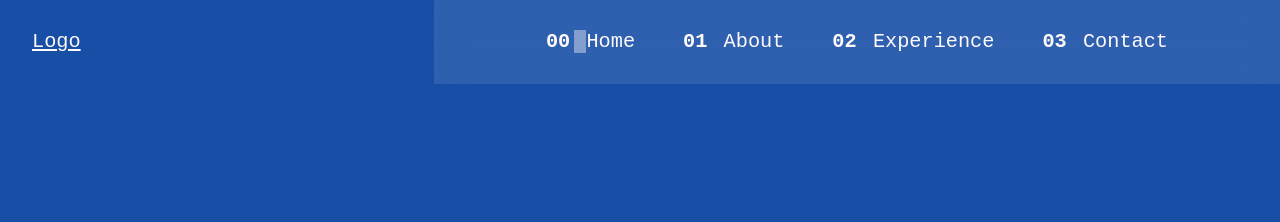
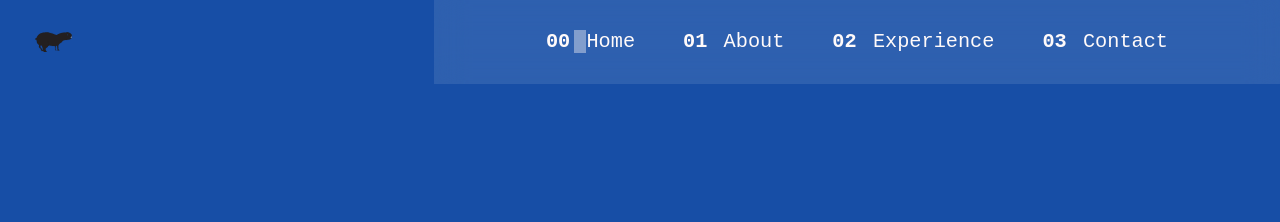
Before and after one commit to PlatHum/resume-website, a Jekyll site: the page built from index.html, in a window 1280 px wide. Shown: the top 222 px of the page. Built offline with Jekyll 4.4.1, drawn with Linux system fonts in a browser that asks for light colours.

Commit message:
Add Capybara logo and icons to website

```diff
--- a/_includes/header.html
+++ b/_includes/header.html
@@ -1,5 +1,7 @@
 <header class="header flex">
-  <a href="#" class="header-logo">Logo</a>
+
+  <a href="#" class="header-logo" alt="Logo with a handrawn Capybara">&nbsp;&nbsp;&nbsp;&nbsp;</a>
+
   <button class="mobile-nav-toggle"  aria-controls="header-nav" aria-expanded="false">
       <span class="sr-only">Menu</span>
   </button>
--- a/_layouts/default.html
+++ b/_layouts/default.html
@@ -5,6 +5,7 @@
   <meta charset="UTF-8">
   <meta name="viewport" content="width=device-width, initial-scale=1.0">
   <title> PlatHum's Portfolio</title>
+  <link rel="shortcut icon" type="image/svg+xml" href="/assets/svg/Caybara-Logo-icon.svg"/>
   <link rel="stylesheet" href="css/main.css">
   <link rel="preconnect" href="https://fonts.googleapis.com">
   <link rel="preconnect" href="https://fonts.gstatic.com" crossorigin>
--- a/css/main.css
+++ b/css/main.css
@@ -146,9 +146,6 @@ a:hover {
 /* END GLOBAL STYLES*/
 /* Navigation bar style */
 /*START HEADER STYLES*/
-.header-logo {
-  margin: 2rem; }
-
 .header {
   align-items: center;
   justify-content: space-between;
@@ -265,6 +262,16 @@ nav ul > li:hover {
         background: rgba(255, 255, 255, 0.1);
         backdrop-filter: blur(1rem);
         -webkit-backdrop-filter: blur(1rem); } } }
+/*LOGO SVG*/
+.header-logo {
+  background-image: url(../assets/svg/Caybara-Logo.svg);
+  background-position: center;
+  background-size: cover;
+  background-repeat: no-repeat;
+  background-origin: border-box;
+  margin: 2rem;
+  text-decoration: none; }
+
 /*END HEADER STYLES*/
 /*Home section style*/
 /*START HOME SECTION STYLES*/
```
Also changed, not shown: sass/_header_nav.scss (+11 -5 lines), assets/svg/Caybara-Logo-icon.svg (added), assets/svg/Caybara-Logo.svg (added).
